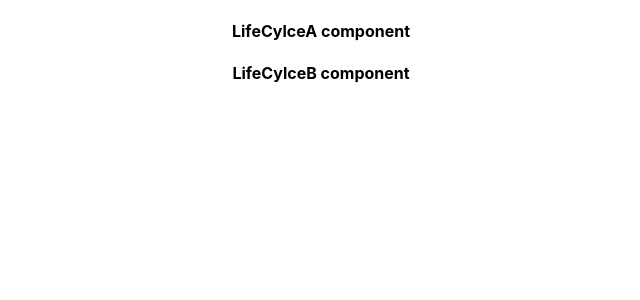
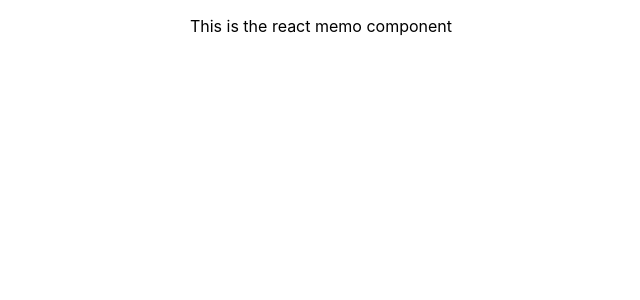
Before and after one commit to rahulak18/React-series, a React (Create React App) app in the folder ReactTutorial/my-app/: page / in a window 1280 px wide. Shown: the top 300 px of the page, without its empty margins (319-959 px from the left). Built offline with nearby package versions, Linux system fonts and the light colour scheme.

Commit message:
27 React memo

```diff
--- a/ReactTutorial/my-app/src/App.js
+++ b/ReactTutorial/my-app/src/App.js
@@ -1,10 +1,10 @@
 import './App.css';
-import LifeCycleA from './LifeCycle-methods/LifeCycleA';
+import MemoComp from './Memo-component/MemoComp';
 
 function App() {
   return (
     <div className="App">
-      <LifeCycleA />
+      <MemoComp />
     </div>
   );
 }
--- /dev/null
+++ b/ReactTutorial/my-app/src/Memo-component/MemoComp.js
@@ -0,0 +1,11 @@
+import React from 'react'
+
+const MemoComp = () => {
+    return (
+        <div>
+            <p>This is the react memo component</p>
+        </div>
+    )
+}
+
+export default React.memo(MemoComp);
```
Also changed, not shown: ReactTutorial/my-app/src/Notes.txt.
